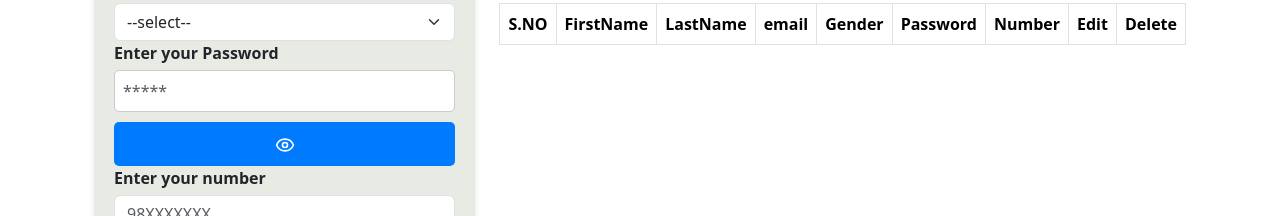
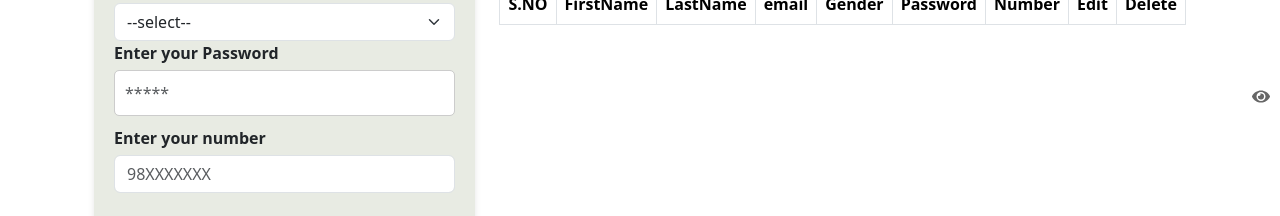
Before and after one commit to preethimaddy/studentapp, a React (Create React App) app: page /signup in a window 1280 px wide. Shown: the part 305-521 px from the top of the page. Built offline with nearby package versions, Linux system fonts and the light colour scheme; no server answers.

Commit message:
eye icon hide and show password

```diff
--- a/src/components/SignUp.jsx
+++ b/src/components/SignUp.jsx
@@ -5,7 +5,7 @@
 import { BiEdit } from "react-icons/bi";
 import { MdDelete } from "react-icons/md";
 import Card from 'react-bootstrap/Card';
-import { Eye, EyeOff } from "lucide-react";
+import { FaEye, FaEyeSlash } from "react-icons/fa";
 const SignUp = (props) => {
   const initialState = {
     firstName: "",
@@ -250,19 +250,34 @@
               <label htmlFor="password">Enter your Password</label>
               <input
         className="form-control"
-                type="password"
+        type={showPassword ? "text" : "password"}
         name="password"
         onChange={handleInput}
         value={newInput?.password}
         placeholder="*****"
+        style={{
+          width: "100%",
+          padding: "10px",
+          paddingRight: "40px", // Space for the icon
+          fontSize: "16px",
+          border: "1px solid #ccc",
+          borderRadius: "5px",
+        }}
       />
-               <button
-        type="button"
+      <span
         onClick={() => setShowPassword(!showPassword)}
-        className="absolute right-3 top-2 text-gray-600 hover:text-gray-800"
+        style={{
+          position: "absolute",
+          right: "10px",
+          top: "50%",
+          transform: "translateY(-50%)",
+          cursor: "pointer",
+          fontSize: "18px",
+          color: "#666",
+        }}
       >
-        {showPassword ? <EyeOff size={20} /> : <Eye size={20} />}
-      </button>
+        {showPassword ? <FaEyeSlash /> : <FaEye />}
+      </span>
             </div>
             <div className="form-group">
               <label htmlFor="number">Enter your number</label>
```
Lines whose indentation alone changed are shown as unchanged.
